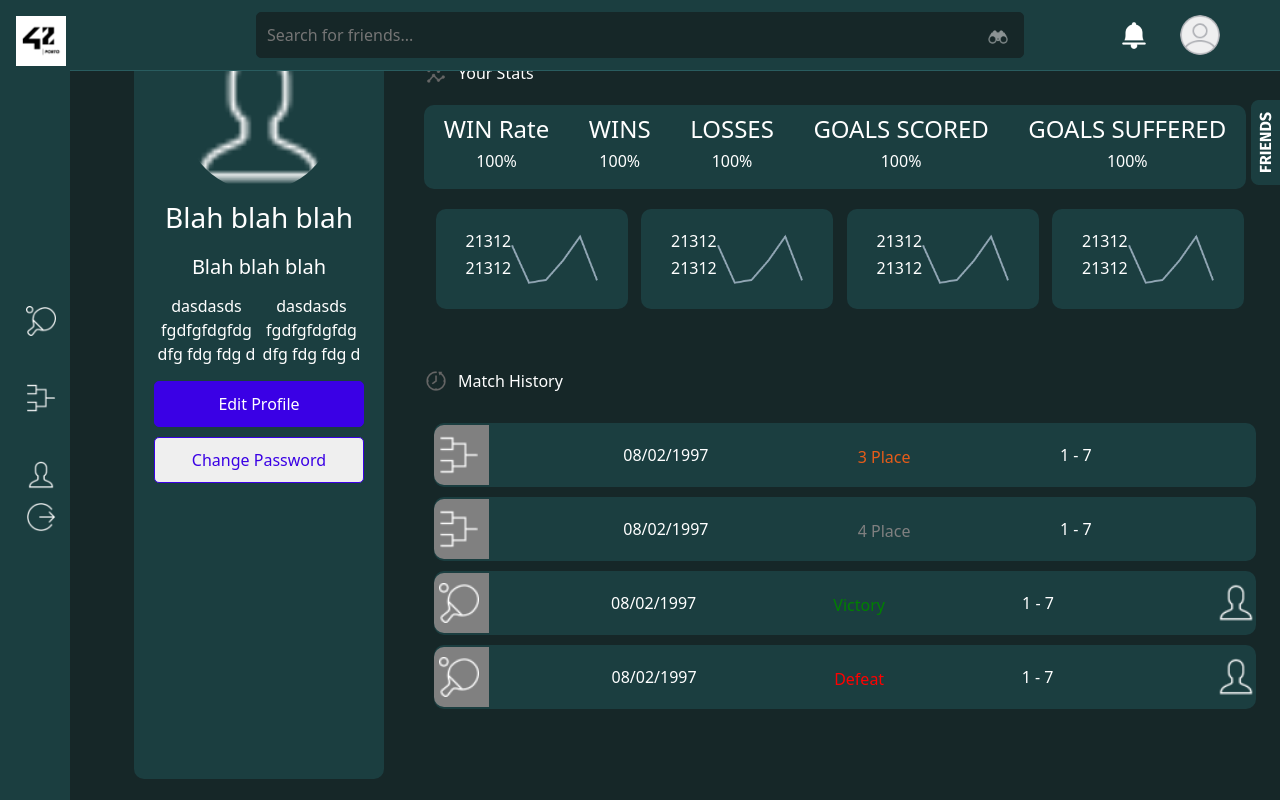
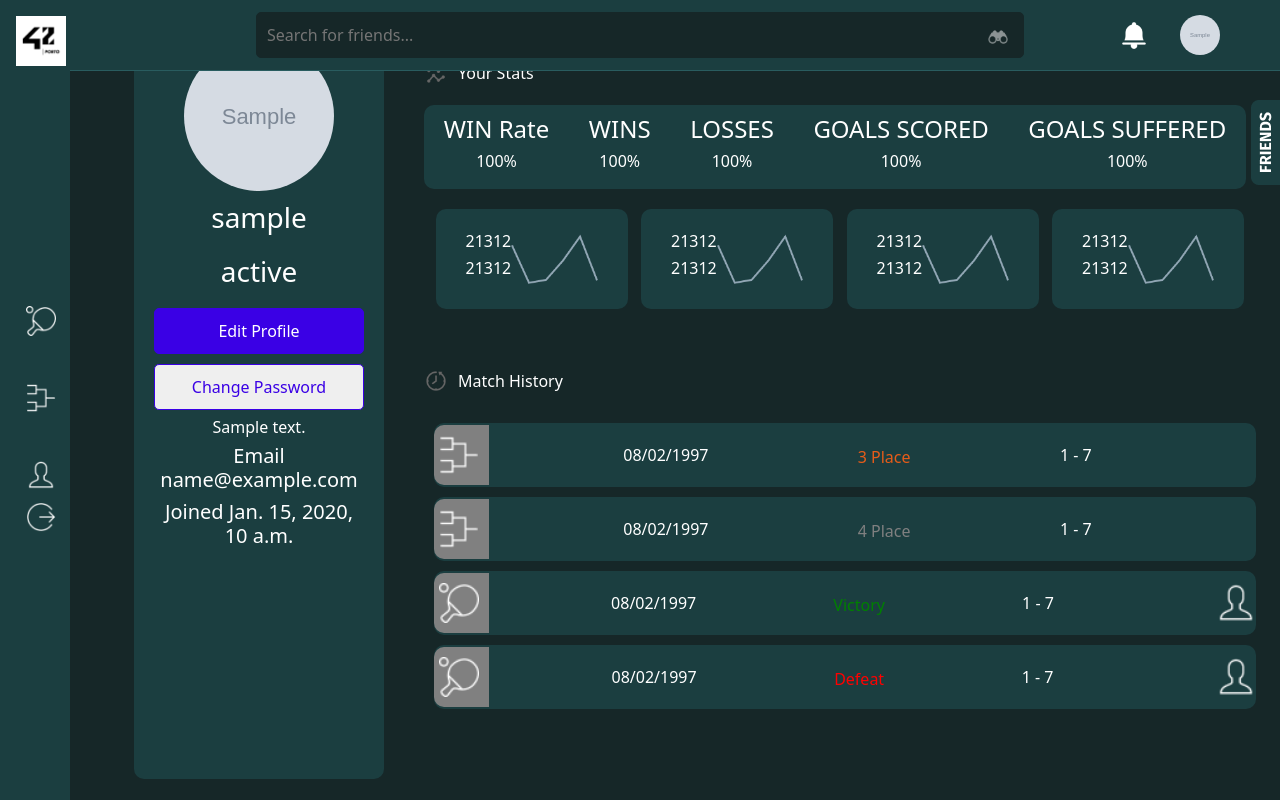
Before and after one commit to andreiacampos98/42_ft_transcendence, a Django app: page /profile/ in a window 1280 px wide. Run offline with Django 5.2, Linux system fonts and the light colour scheme; a user stored in the database is signed in; tables that the repository leaves empty hold one stand-in row (values such as "Sample post"); grey boxes marked "Sample" are stand-in pictures; some libraries are stand-ins or nearby versions.

Commit message:
some informations is available in the profile

```diff
--- a/backend/backend/settings.py
+++ b/backend/backend/settings.py
@@ -139,7 +139,8 @@ STATICFILES_DIRS = [os.path.join(BASE_DIR, 'static')]
 
 CRISPY_TEMPLATE_PACK = 'bootstrap4'
 
-MEDIA_ROOT = BASE_DIR
+MEDIA_URL = '/media/'
+MEDIA_ROOT = os.path.join(BASE_DIR, 'media')
 
 
 # Default primary key field type
--- a/backend/backend/urls.py
+++ b/backend/backend/urls.py
@@ -23,4 +23,8 @@ urlpatterns = [
     path('admin/', admin.site.urls),
 
     path('', include('pong.urls')),
-] + static(settings.STATIC_URL , document_root=settings.STATIC_ROOT)
+]
+
+if settings.DEBUG:
+    urlpatterns += static(settings.STATIC_URL, document_root=settings.STATIC_ROOT)
+    urlpatterns += static(settings.MEDIA_URL, document_root=settings.MEDIA_ROOT)
--- a/backend/pong/templates/navs.html
+++ b/backend/pong/templates/navs.html
@@ -27,7 +27,7 @@
             </div>
             <div class="top-right">
                 <img class="bell-icon" src="{% static 'assets/icons/Doorbell.png' %}">
-                <img class="profile-pic" src="{% static 'assets/icons/avatar.png' %}" alt="Profile">
+                <img class="profile-pic" src="{{ user.picture.url }}" alt="Profile">
             </div>
         </div>
         {% endblock %}
@@ -42,7 +42,6 @@
                     <a hx-get="{% url 'home' %}"
                        hx-trigger="click"
                        hx-target="#MainPage"
-                       hx-push-url="true"
                        hx-swap="outerHTML">
                         <button class="select-item">
                             <img class="icon" src="{% static 'assets/icons/pingpong.png' %}" alt="Ping Pong">
@@ -52,7 +51,6 @@
                     <a hx-get="{% url 'tournaments' %}"
                        hx-trigger="click"
                        hx-target="#MainPage"
-                       hx-push-url="true"
                        hx-swap="outerHTML">
                         <button class="select-item">
                             <img class="icon" src="{% static 'assets/icons/tournament.png' %}" alt="Tournament">
@@ -62,7 +60,6 @@
                     <a hx-get="{% url 'profile' %}"
                        hx-trigger="click"
                        hx-target="#MainPage"
-                       hx-push-url="true"
                        hx-swap="outerHTML">
                         <button class="select-item">
                             <img class="icon" src="{% static 'assets/icons/user.png' %}" alt="User">
@@ -72,7 +69,6 @@
                     <a hx-get="{% url 'login' %}"
                        hx-trigger="click"
                        hx-target="#main"
-                       hx-push-url="true"
                        hx-swap="outerHTML">
                         <button class="select-item logout-icon">
                             <img class="icon" src="{% static 'assets/icons/logout.png' %}" alt="logout">
--- a/backend/pong/templates/pages/profile.html
+++ b/backend/pong/templates/pages/profile.html
@@ -9,19 +9,20 @@
         <script defer src="{% static 'js/match-block.js' %}"></script>
         <div class="main">
             <div class="side-profile">
-                <img class="profile-big" src="{% static 'assets/icons/user.png' %}" alt="User">
-                <h3 class="description"> Blah blah blah</h3>
-                <h5 class="description"> Blah blah blah</h5>
-                <div class="text-block">
-                    <span> dasdasds fgdfgfdgfdg dfg fdg fdg d</span>
-                    <span> dasdasds fgdfgfdgfdg dfg fdg fdg d</span>
-                </div>
+                <img class="profile-big" src="{{ user.picture.url }}" alt="User">
+                <h3 class="description"> {{ user.username }} </h3>
+                <h3 class="description"> {{ user.status }} </h3>
                 <button class="edit">
                     <span class="edit-b" id="edit">Edit Profile</span>
                 </button>
                 <button class="change">
                     <span class="change-b" id="change">Change Password</span>
                 </button>
+                <div class="text-block">
+                    <span> {{ user.description }}</span>
+                </div>
+                <h5 class="text-block"> Email {{ user.email }}</h5>
+                <h5 class="text-block"> Joined {{ user.created_at }}</h5>
             </div>
             <div class="stats-history">
                 <div class="stats">
--- a/backend/pong/views.py
+++ b/backend/pong/views.py
@@ -110,4 +110,4 @@ def tournaments(request):
 
 @login_required
 def profile(request):
-    return render(request,"pages/profile.html")
+    return render(request,'pages/profile.html', {'user': request.user})
--- a/backend/static/js/app.js
+++ b/backend/static/js/app.js
@@ -17,11 +17,14 @@ const routes = {
 const navigateTo = (path) => {
     const route = routes[path];
     if (route) {
-        app.setAttribute('hx-get', route);
-        app.setAttribute('hx-target', 'this');
-        app.setAttribute('hx-push-url', 'true');
-        app.setAttribute('hx-swap', 'innerHTML');
-        app.click(); // Trigger the request
+        fetch(route)
+            .then(response => response.text())
+            .then(html => {
+                app.innerHTML = html;
+                if (window.history.pushState) {
+                    window.history.pushState(null, '', path);
+                }
+            });
     }
 };
 
```
Also changed, not shown: backend/media/anaraujo.jpg (added), backend/media/default.jpg (added).
